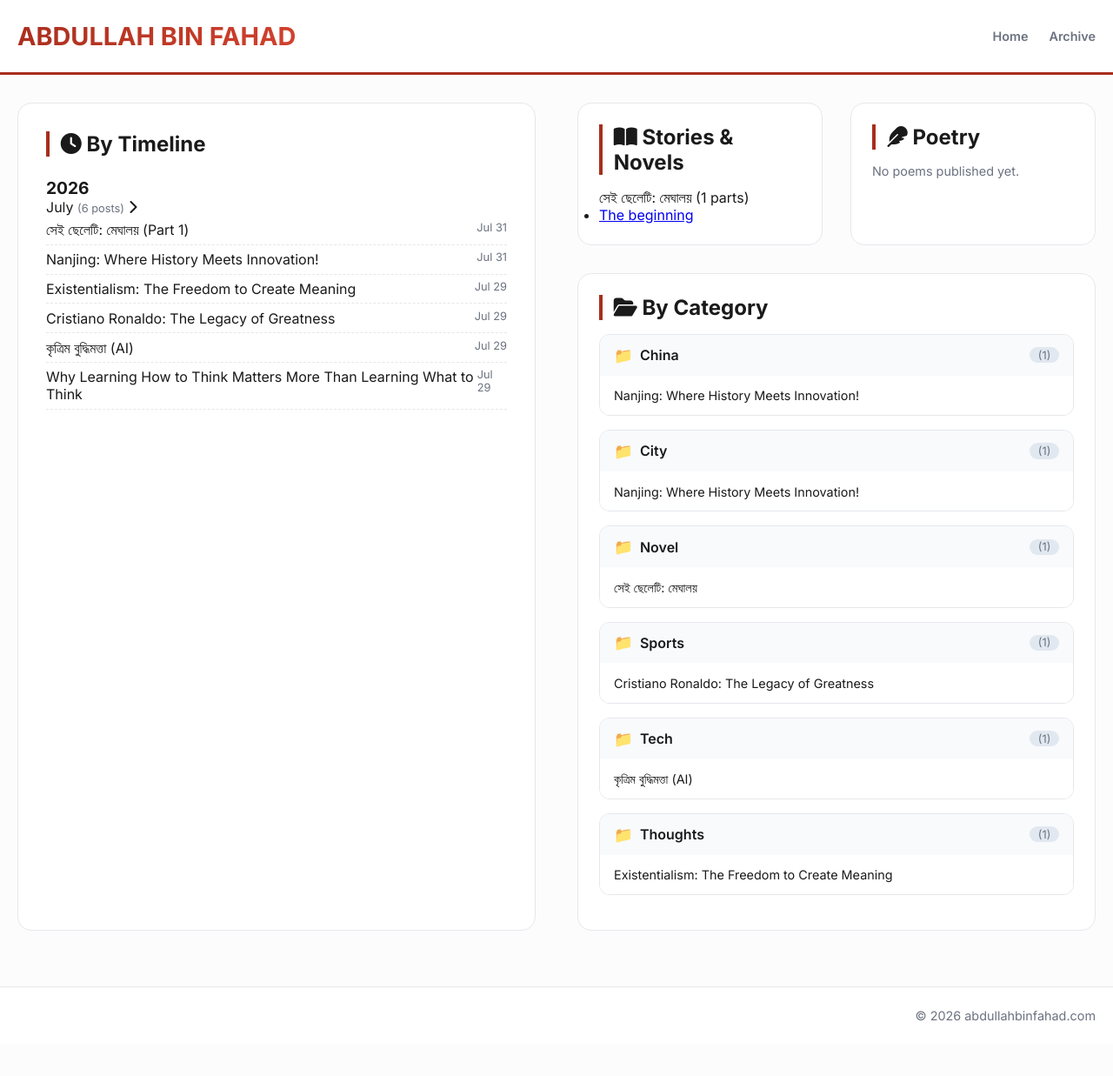
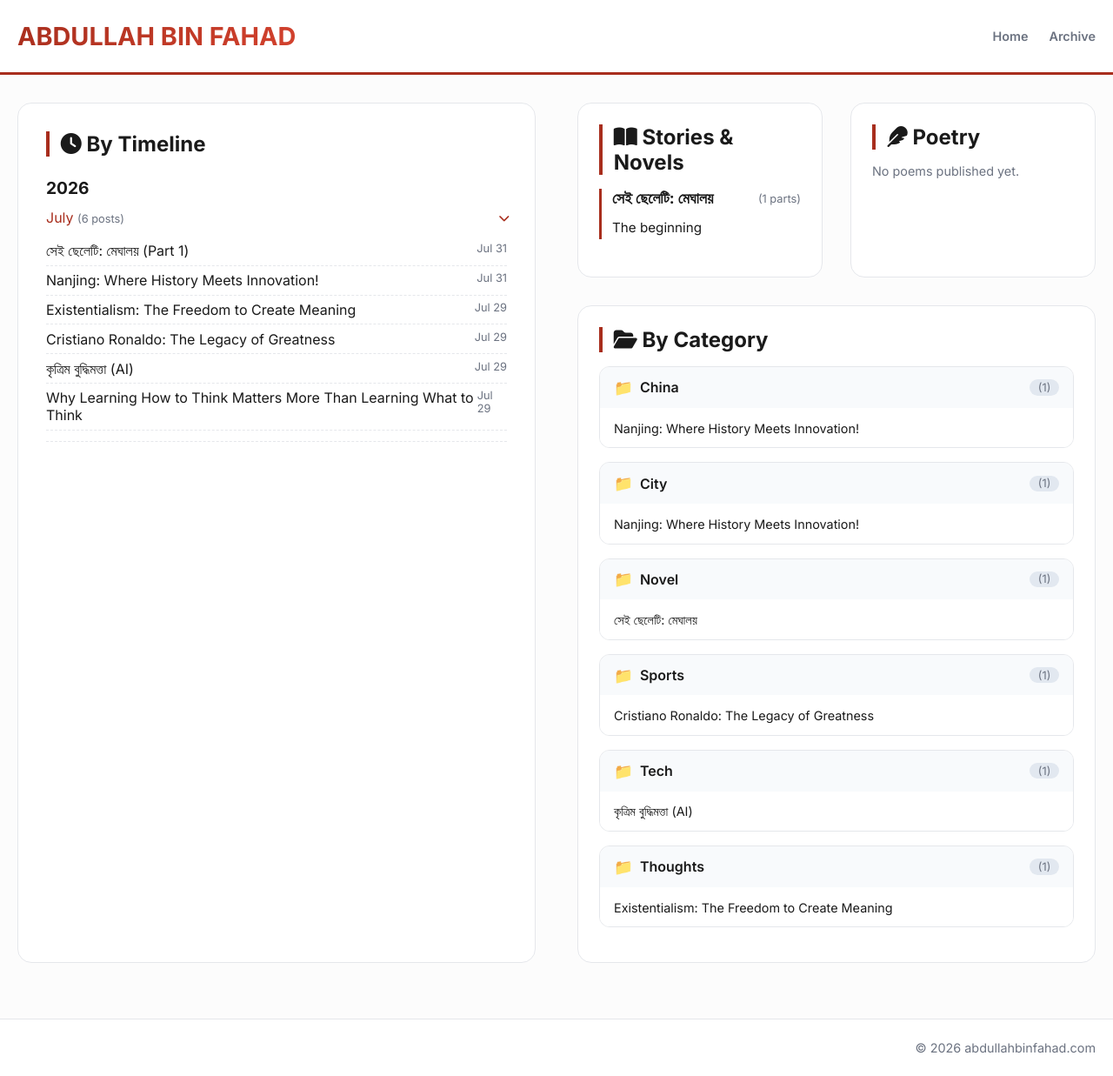
Before and after one commit to abdullahbinfahad/writings, a Jekyll site: the page built from archive.md, in a window 1280 px wide. Shown: the whole page at 87% size. Built offline with Jekyll 4.4.1, drawn with Linux system fonts in a browser that asks for light colours; before the commit the page ends 1200 px from its top, so only the background shows below that.

Commit message:
Restore and update styles in style.scss
Restored and updated styles in style.scss, including variables, layout, and responsive design.

```diff
--- a/assets/css/style.scss
+++ b/assets/css/style.scss
@@ -199,7 +199,7 @@ body {
 .related-card:hover h4 { color: $accent-red; }
 .related-card .related-date { font-size: 0.85rem; color: $text-muted; font-family: var(--font-sans); }
 
-// --- ARCHIVE PAGE ---
+// --- ARCHIVE PAGE (MISSING ACCORDION & STORY STYLES ADDED) ---
 .archive-layout { display: grid; grid-template-columns: 1fr; gap: 3rem; padding-bottom: 4rem; }
 .archive-timeline { background: $card-bg; padding: 2rem; border-radius: 16px; border: 1px solid $border-light; }
 .archive-section-title { font-family: var(--font-sans); font-size: 1.5rem; border-left: 4px solid $accent-red; padding-left: 0.8rem; margin-bottom: 1.5rem; }
@@ -225,6 +225,37 @@ body {
 .folder-contents li:last-child { border-bottom: none; }
 .folder-contents a { text-decoration: none; color: $text-main; font-size: 0.9rem; transition: 0.2s; }
 .folder-contents a:hover { color: $accent-red; }
+
+// --- TIMELINE ACCORDION & STORY HUBS (FIXES TOUCH & ANIMATION) ---
+.month-item { border-bottom: 1px dashed $border-light; }
+.month-header {
+    display: flex; justify-content: space-between; align-items: center;
+    padding: 12px 0; cursor: pointer; user-select: none; transition: 0.2s;
+    color: $text-main; touch-action: manipulation; /* Improves mobile touch response */
+}
+.month-header:hover { color: $accent-red; }
+.month-header .arrow { transition: transform 0.3s ease; font-size: 0.8rem; color: $text-muted; }
+.month-header.open .arrow { transform: rotate(90deg); color: $accent-red; }
+.month-header.open .month-name { color: $accent-red; }
+.month-content {
+    max-height: 0; overflow: hidden;
+    transition: max-height 0.4s cubic-bezier(0.4, 0, 0.2, 1); /* Smooth slide */
+    will-change: max-height;
+}
+.month-content ul { padding-bottom: 0.8rem; margin: 0; }
+
+.story-series { margin-bottom: 1.2rem; border-left: 3px solid $accent-red; padding-left: 12px; }
+.series-header { display: flex; justify-content: space-between; align-items: center; margin-bottom: 0.5rem; }
+.series-title { font-weight: 700; font-family: var(--font-sans); font-size: 1.1rem; color: $text-main; }
+.series-count { font-size: 0.8rem; color: $text-muted; }
+.series-parts { list-style: none; padding: 0; margin: 0; }
+.series-parts li { padding: 0.25rem 0; border-bottom: 1px dashed $border-light; }
+.series-parts li:last-child { border-bottom: none; }
+.series-parts a { text-decoration: none; color: $text-main; font-size: 0.95rem; transition: 0.2s; }
+.series-parts a:hover { color: $accent-red; padding-left: 6px; }
+
+.poetry-hub ul.archive-list li { border-bottom: 1px dashed $border-light; padding: 0.4rem 0; display: flex; justify-content: space-between; }
+.poetry-hub ul.archive-list li:last-child { border-bottom: none; }
 
 // --- RESPONSIVE ---
 @media (min-width: 901px) {
```
